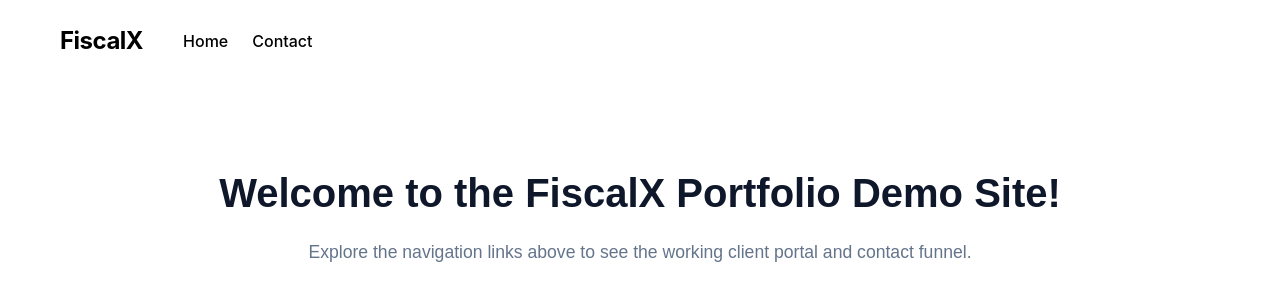
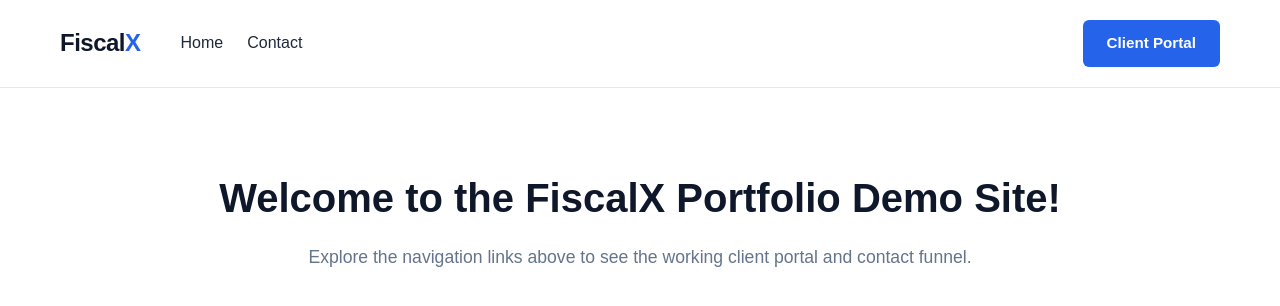
Before and after one commit to saadhussain787/fiscalx-portfolio-demo, a Next.js app: page / in a window 1280 px wide. Shown: the top 306 px of the page. Built offline with nearby package versions, Linux system fonts and the light colour scheme.

Commit message:
fixed client portal button contrast visibility

```diff
--- a/app/layout.tsx
+++ b/app/layout.tsx
@@ -4,17 +4,20 @@ import Link from 'next/link';
 export default function RootLayout({ children }: { children: React.ReactNode }) {
   return (
     <html lang="en">
-      <body>
-        <header style={{ borderBottom: '1px solid var(--border)', backgroundColor: '#ffffff', position: 'sticky', top: 0, zIndex: 100 }}>
+      <body style={{ margin: 0, fontFamily: 'sans-serif', backgroundColor: '#ffffff' }}>
+        <header style={{ borderBottom: '1px solid #e2e8f0', backgroundColor: '#ffffff', position: 'sticky', top: 0, zIndex: 100 }}>
           <div style={{ maxWidth: '1200px', margin: '0 auto', padding: '20px', display: 'flex', alignItems: 'center', justifyContent: 'space-between' }}>
             <div style={{ display: 'flex', alignItems: 'center', gap: '40px' }}>
-              <strong style={{ fontSize: '1.5rem', color: 'var(--primary)', letterSpacing: '-0.5px' }}>Fiscal<span style={{ color: 'var(--accent)' }}>X</span></strong>
+              <strong style={{ fontSize: '1.5rem', color: '#0f172a', letterSpacing: '-0.5px' }}>
+                Fiscal<span style={{ color: '#2563eb' }}>X</span>
+              </strong>
               <nav style={{ display: 'flex', gap: '24px', fontWeight: 500 }}>
-                <Link href="/" style={{ color: 'var(--text-dark)' }}>Home</Link>
-                <Link href="/contact" style={{ color: 'var(--text-dark)' }}>Contact</Link>
+                <Link href="/" style={{ color: '#1e293b', textDecoration: 'none' }}>Home</Link>
+                <Link href="/contact" style={{ color: '#1e293b', textDecoration: 'none' }}>Contact</Link>
               </nav>
             </div>
-            <Link href="/portal" style={{ padding: '10px 20px', backgroundColor: 'var(--primary)', color: '#ffffff', borderRadius: '6px', fontSize: '0.95rem', fontWeight: 600 }}>
+            {/* High-Contrast Royal Blue Button with White Text */}
+            <Link href="/portal" style={{ padding: '12px 24px', backgroundColor: '#2563eb', color: '#ffffff', borderRadius: '6px', fontSize: '0.95rem', fontWeight: 600, textDecoration: 'none', display: 'inline-block' }}>
               Client Portal
             </Link>
           </div>
```
